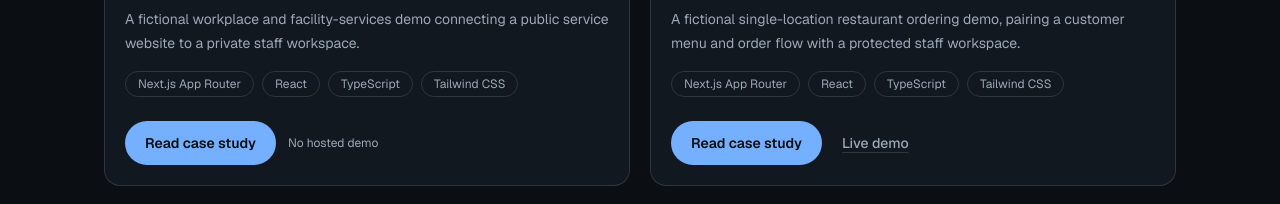
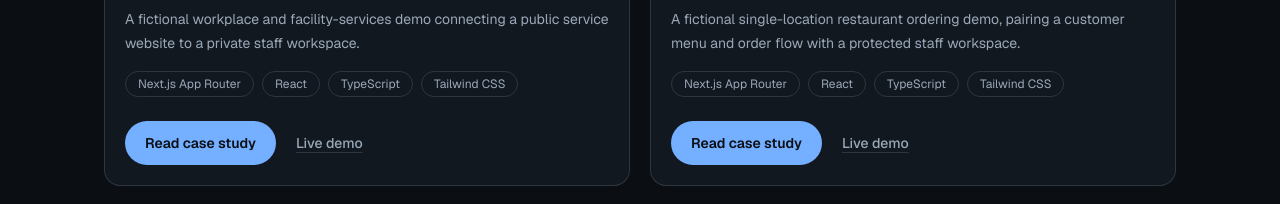
Before and after one commit to simonjr07/developer-portfolio, a Next.js app: page /projects in a window 1280 px wide. Shown: the part 880-1084 px from the top of the page. Built offline with nearby package versions, Linux system fonts and the light colour scheme.

Commit message:
feat(portfolio): add NexaService live demo link

```diff
--- a/src/data/projects.ts
+++ b/src/data/projects.ts
@@ -41,8 +41,9 @@ export const projects = [
       { title: "Preserved lead history", detail: "Relational constraints and non-destructive publication/account states retain historical lead links and note authorship." },
     ],
     quality: "The source project documents Vitest domain and PostgreSQL integration coverage, plus CI checks for migrations, generated Prisma Client, lint, types, tests, and build. Browser end-to-end tests are planned, not installed.",
-    boundaries: ["This is a fictional portfolio project, not an operating business or paid client commission.", "The repository reports local development and CI only; there is no deployed app or live demo URL.", "The enquiry form is for fictional demonstration data and must not be used for genuine customer enquiries."],
+    boundaries: ["This is a fictional portfolio project, not an operating business or paid client commission.", "The repository documents local development and CI; the hosted demonstration is provided separately through the live-demo link.", "The enquiry form is for fictional demonstration data and must not be used for genuine customer enquiries."],
     repository: "https://github.com/simonjr07/nexaservice",
+    liveDemo: { url: "https://nexaservice-flax.vercel.app/", note: "Fictional demonstration; do not submit real customer information." },
   },
   {
     slug: "copper-spoon",
```
